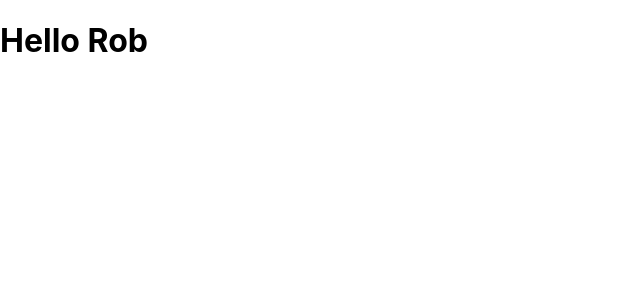
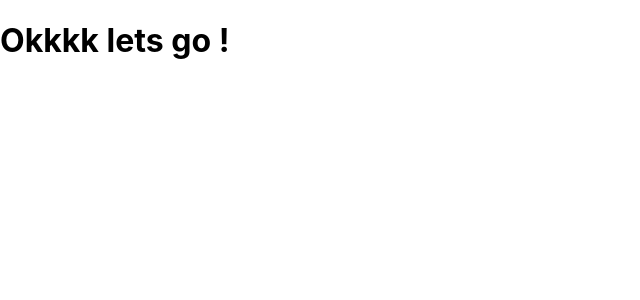
Before and after one commit to RLjumber/FitnessTrackerFrontend, a React (Create React App) app: page / in a window 1280 px wide. Shown: the top 300 px of the page, without its empty margins (0-640 px from the left). Built offline with nearby package versions, Linux system fonts and the light colour scheme.

Commit message:
Testing the test branch

```diff
--- a/src/App.js
+++ b/src/App.js
@@ -2,7 +2,7 @@
 function App() {
   return (
     <div className="App">
-      <h1>Hello Rob</h1>
+      <h1>Okkkk lets go !</h1>
     </div>
   );
 }
```
